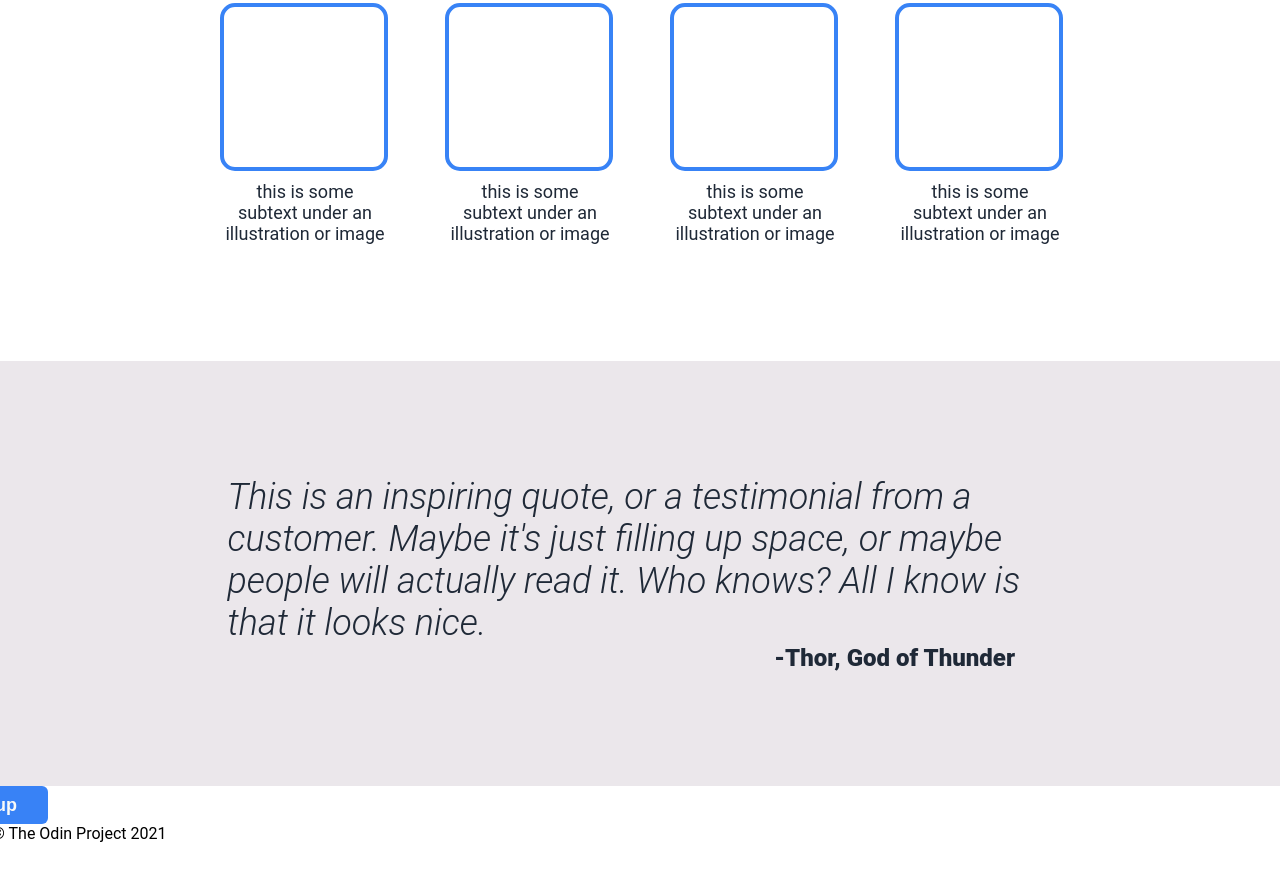
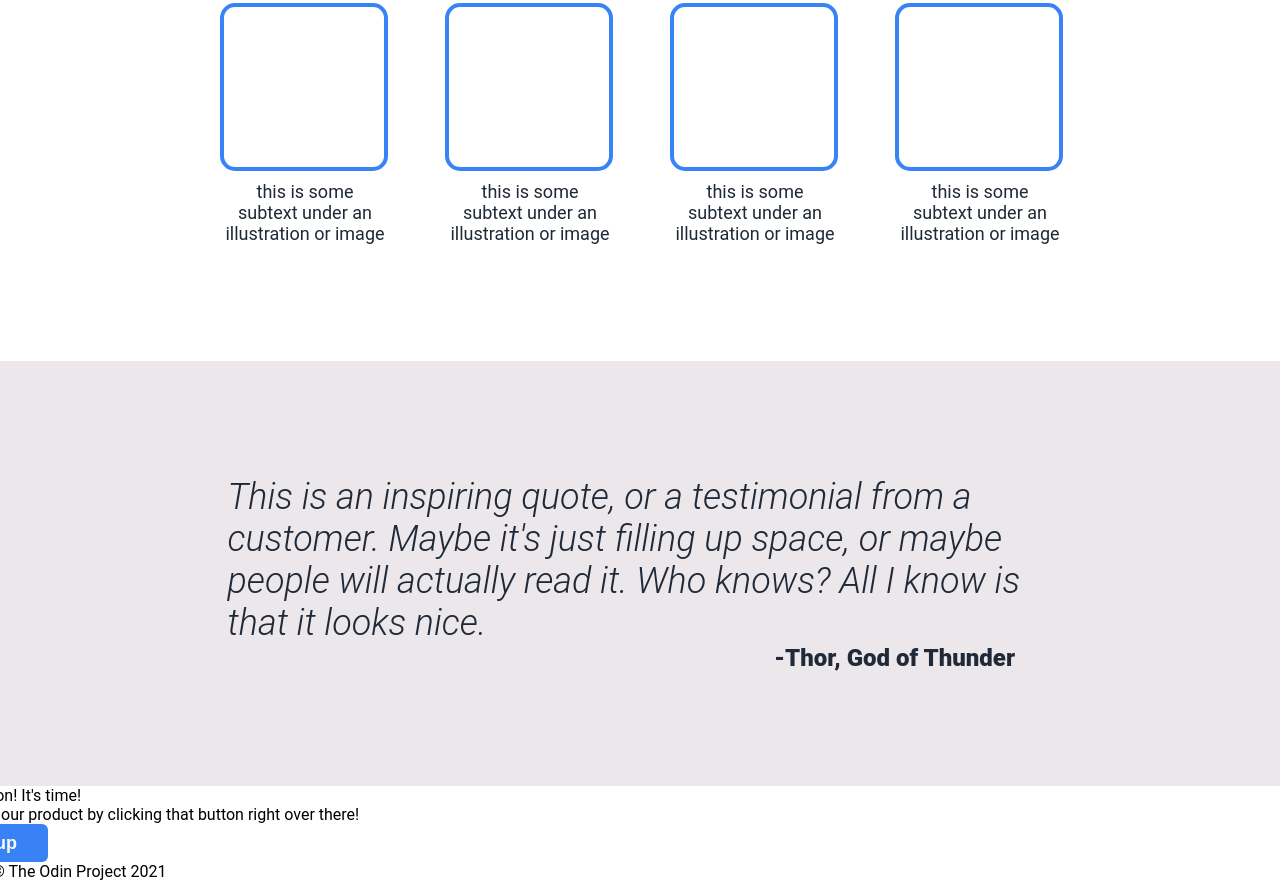
Before and after one commit to azrothe/foundations-landing-page, a plain HTML site: page index.html in a window 1280 px wide. Shown: the part 674-1555 px from the top of the page. Before the commit the page ends 1517 px from the top, so only its background shows below. Drawn offline with Linux system fonts and the light colour scheme.

Commit message:
Add missing text to sign up section

```diff
--- a/index.html
+++ b/index.html
@@ -68,10 +68,10 @@
         <div class="sign-up-banner">
             <div class="sign-up-action">
                 <div class="action-top">
-
+                    Call to action! It's time!
                 </div>
                 <div class="action-bottom">
-
+                    Sign up for our product by clicking that button right over there!
                 </div>
             </div>
             <button class="banner-button">Sign up</button>
```
